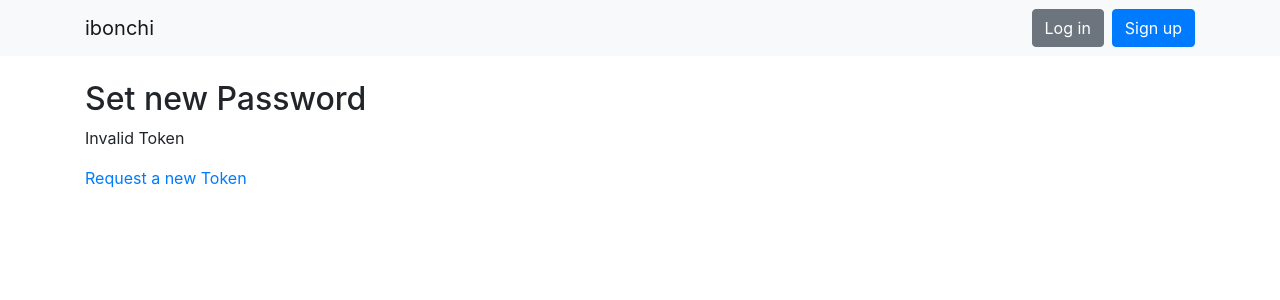
After one commit to BonCorp/ibonchi, a Django app: a page that uses ibonchi/templates/base.html in a window 1280 px wide. The commit adds this page. Shown: the top 300 px of the page. Run offline with Django 3.2, Linux system fonts and the light colour scheme; some libraries are stand-ins or nearby versions.

Commit message:
authentication - signup, login, change password, forgot password routes complete

```diff
--- a/ibonchi/templates/base.html
+++ b/ibonchi/templates/base.html
@@ -1,10 +1,51 @@
-<!DOCTYPE html>
+<!doctype html>
 <html lang="en">
-<head>
-    <meta charset="UTF-8">
-    <title>{% block title %}{% endblock %}</title>
-</head>
-<body>
-{% block content %}{% endblock %}
-</body>
+  <head>
+    <!-- Required meta tags -->
+    <meta charset="utf-8">
+    <meta name="viewport" content="width=device-width, initial-scale=1, shrink-to-fit=no">
+
+    <!-- Bootstrap CSS -->
+    <link rel="stylesheet" href="https://maxcdn.bootstrapcdn.com/bootstrap/4.0.0/css/bootstrap.min.css" integrity="sha384-Gn5384xqQ1aoWXA+058RXPxPg6fy4IWvTNh0E263XmFcJlSAwiGgFAW/dAiS6JXm" crossorigin="anonymous">
+
+    <title>{% block title %}ibonchi{% endblock %}</title>
+  </head>
+  <body>
+      <nav class="navbar navbar-expand-lg navbar-light bg-light mb-4">
+          <div class="container">
+              <a class="navbar-brand" href="{% url 'dash' %}">ibonchi</a>
+              <button class="navbar-toggler" type="button" data-toggle="collapse" data-target="#navbarSupportedContent" aria-controls="navbarSupportedContent" aria-expanded="false" aria-label="Toggle navigation">
+                <span class="navbar-toggler-icon"></span>
+              </button>
+                  {% if user.is_authenticated %}
+                       <ul class="navbar-nav">
+                          <li class="nav-item dropdown">
+                            <a class="nav-link dropdown-toggle" href="#" id="navbarDropdown" role="button" data-toggle="dropdown" aria-haspopup="true" aria-expanded="false">
+                              {{ user.username }}
+                            </a>
+                            <div class="dropdown-menu dropdown-menu-right" aria-labelledby="navbarDropdown">
+                              <a class="dropdown-item" href="{% url 'password_change' %}">Change Password</a>
+                              <div class="dropdown-divider"></div>
+                              <a class="dropdown-item" href="{%  url 'logout' %}">Logout</a>
+                            </div>
+                        </ul>
+                  {% else %}
+                    <form class="form-inline my-2 my-lg-0">
+                        <a href="{% url 'login' %}" class="btn btn-secondary outline">Log in</a>
+                        <a href="{% url 'signup' %}" class="btn btn-primary ml-2" >Sign up</a>
+                    </form>
+                  {% endif %}
+              </div>
+    </nav>
+    <div class="container">
+        {% block content %}{% endblock %}
+    </div>
+
+
+    <!-- Optional JavaScript -->
+    <!-- jQuery first, then Popper.js, then Bootstrap JS -->
+    <script src="https://code.jquery.com/jquery-3.2.1.slim.min.js" integrity="sha384-KJ3o2DKtIkvYIK3UENzmM7KCkRr/rE9/Qpg6aAZGJwFDMVNA/GpGFF93hXpG5KkN" crossorigin="anonymous"></script>
+    <script src="https://cdnjs.cloudflare.com/ajax/libs/popper.js/1.12.9/umd/popper.min.js" integrity="sha384-ApNbgh9B+Y1QKtv3Rn7W3mgPxhU9K/ScQsAP7hUibX39j7fakFPskvXusvfa0b4Q" crossorigin="anonymous"></script>
+    <script src="https://maxcdn.bootstrapcdn.com/bootstrap/4.0.0/js/bootstrap.min.js" integrity="sha384-JZR6Spejh4U02d8jOt6vLEHfe/JQGiRRSQQxSfFWpi1MquVdAyjUar5+76PVCmYl" crossorigin="anonymous"></script>
+  </body>
 </html>
--- a/ibonchi/templates/dash.html
+++ b/ibonchi/templates/dash.html
@@ -5,5 +5,7 @@
 
     {% block content %}
         <h2>Dashboard</h2>
-        <p>Welcome to ibonchi</p>
+        <p>Welcome to ibonchi, {% if user.is_authenticated %}/ {{ user.username }}
+            {% else %} Visitor
+        {% endif %}</p>
     {% endblock %}
--- /dev/null
+++ b/ibonchi/templates/registration/password_change_done.html
@@ -0,0 +1,5 @@
+{% extends 'base.html' %}
+    {% block content %}
+        <h2>Change password</h2>
+        <p>Password changed successfully</p>
+    {% endblock %}
--- /dev/null
+++ b/ibonchi/templates/registration/password_reset_complete.html
@@ -0,0 +1,5 @@
+{% extends 'base.html' %}
+    {% block content %}
+        <strong>Password changed</strong>
+        <a href="{% url 'login' %}">Log in here</a>
+    {% endblock %}
--- /dev/null
+++ b/ibonchi/templates/registration/password_reset_confirm.html
@@ -0,0 +1,15 @@
+{% extends 'base.html' %}
+    {% block content %}
+        <h2>Set new Password</h2>
+        {% if validlink %}
+            <form action="" method="post">
+                {% csrf_token %}
+                {{  form.as_p  }}
+            <button type="Submit">Save</button>
+            </form>
+            {% else %}
+                <p>Invalid Token</p>
+            <a href="{% url 'password_reset' %}">Request a new Token</a>
+        {% endif %}
+
+    {% endblock %}
--- /dev/null
+++ b/ibonchi/templates/registration/password_reset_done.html
@@ -0,0 +1,4 @@
+{% extends 'base.html' %}
+    {% block content %}
+        <strong>We emailed instructions to reset your password</strong>
+    {% endblock %}
--- /dev/null
+++ b/ibonchi/templates/registration/password_reset_email.html
@@ -0,0 +1,2 @@
+Someone asked for password reset for email {{ email }}. Follow the link below:
+{{ protocol}}://{{ domain }}{% url 'password_reset_confirm' uidb64=uid token=token %}
--- /dev/null
+++ b/ibonchi/templates/registration/password_reset_subject.txt
@@ -0,0 +1 @@
+Reset your password confirmation
--- a/ibonchi/urls.py
+++ b/ibonchi/urls.py
@@ -20,5 +20,7 @@ from ibonchi.core import views
 urlpatterns = [
     path('', views.dash, name='dash'),
     path('admin/', admin.site.urls),
+    path('signup/', views.signup, name='signup'),
+    path('registration', include('django.contrib.auth.urls'))
 
 ]
```
Also changed, not shown: ibonchi/core/views.py (+18 -1 lines), ibonchi/settings.py (+6 -7 lines), ibonchi/templates/registration/login.html (added, +11 -0 lines), ibonchi/templates/registration/password_change_form.html (added, +9 -0 lines), ibonchi/templates/registration/password_reset_form.html (added, +9 -0 lines), ibonchi/templates/registration/signup.html (added, +9 -0 lines).
